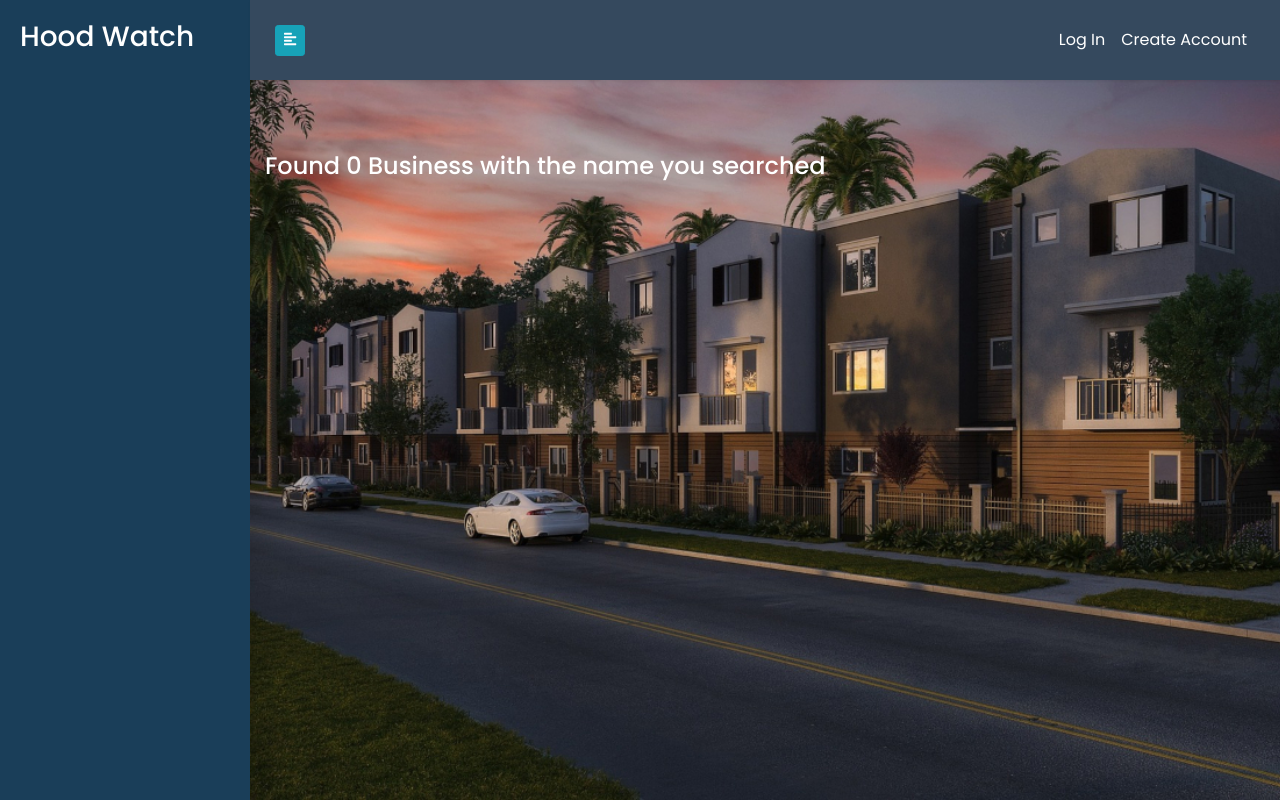
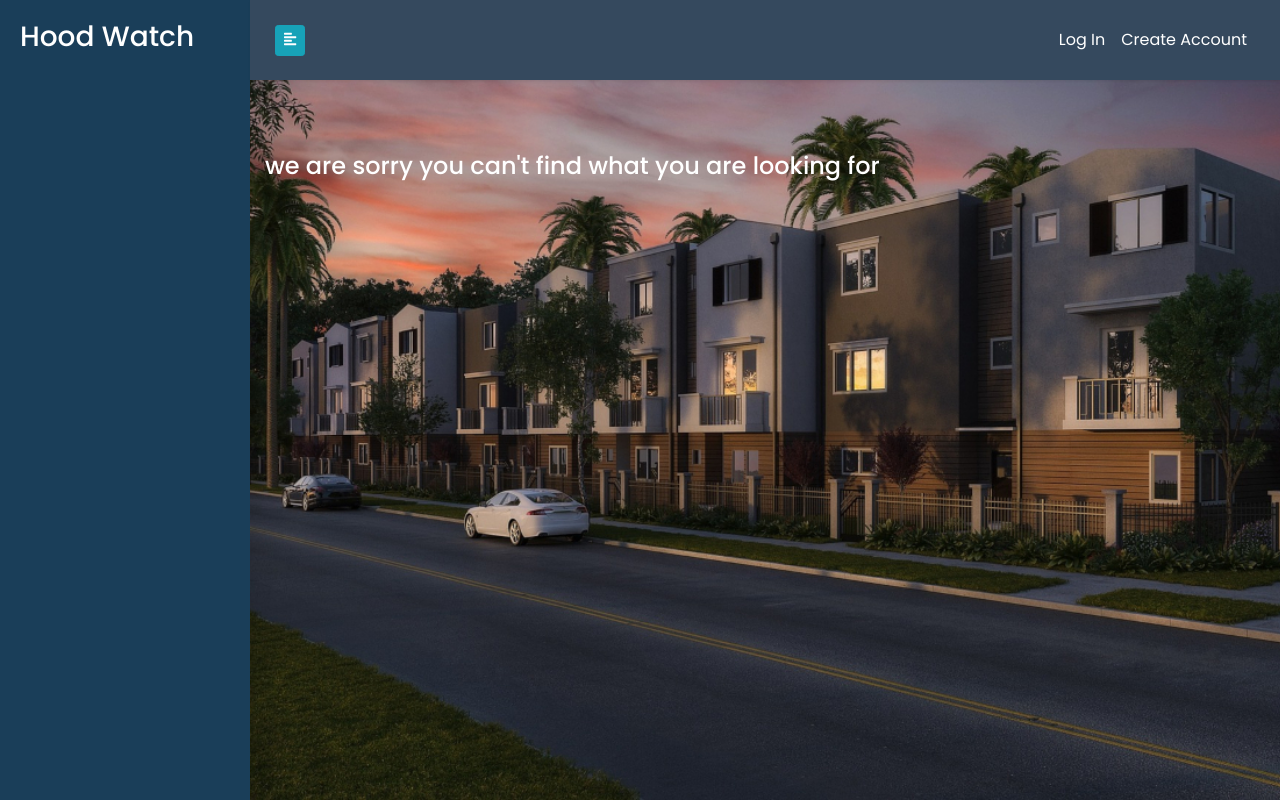
Before and after one commit to dhalianeza/hood, a Django app: template hood/templates/results.html in a window 1280 px wide. Run offline with Django 3.2, Linux system fonts and the light colour scheme; the template is opened without the code that fills it, so the values that code supplies are empty; some libraries are stand-ins or nearby versions.

Commit message:
sace changes

```diff
--- a/hood/templates/results.html
+++ b/hood/templates/results.html
@@ -20,7 +20,7 @@
             {% endfor %}
         </div>
         {% else %}
-        <h4 class="text-white">Found 0 Business with the name you searched </h4>
+        <h4 class="text-white"> we are sorry you can't find what you are looking for </h4>
 
     </div>
     {% endif %}
```
